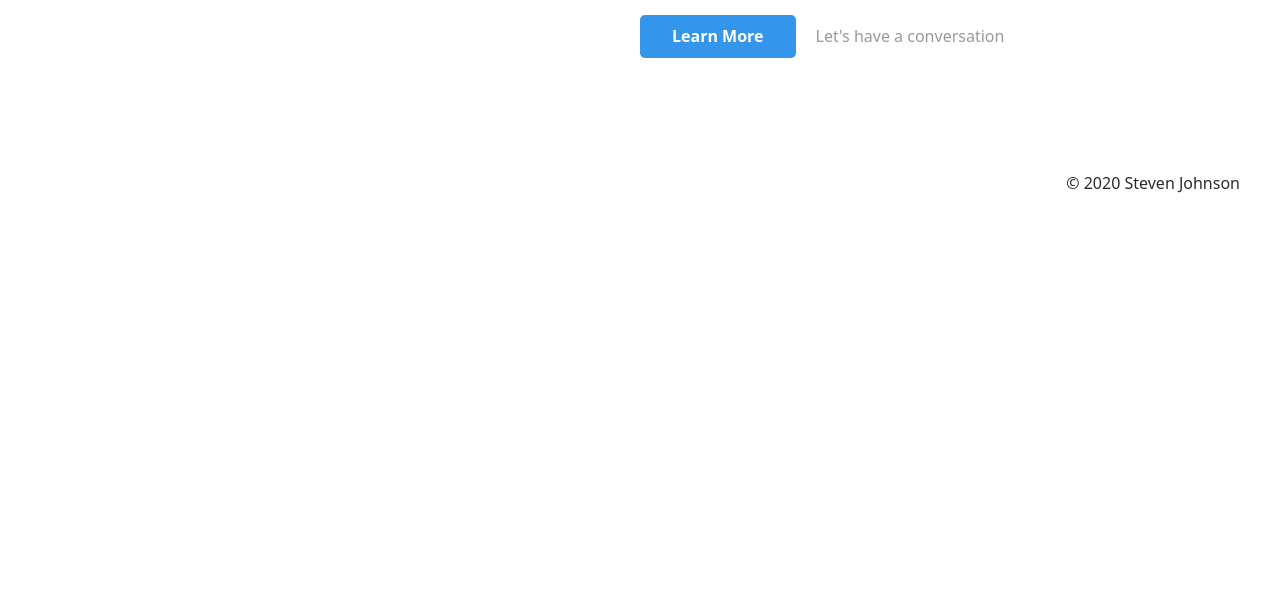
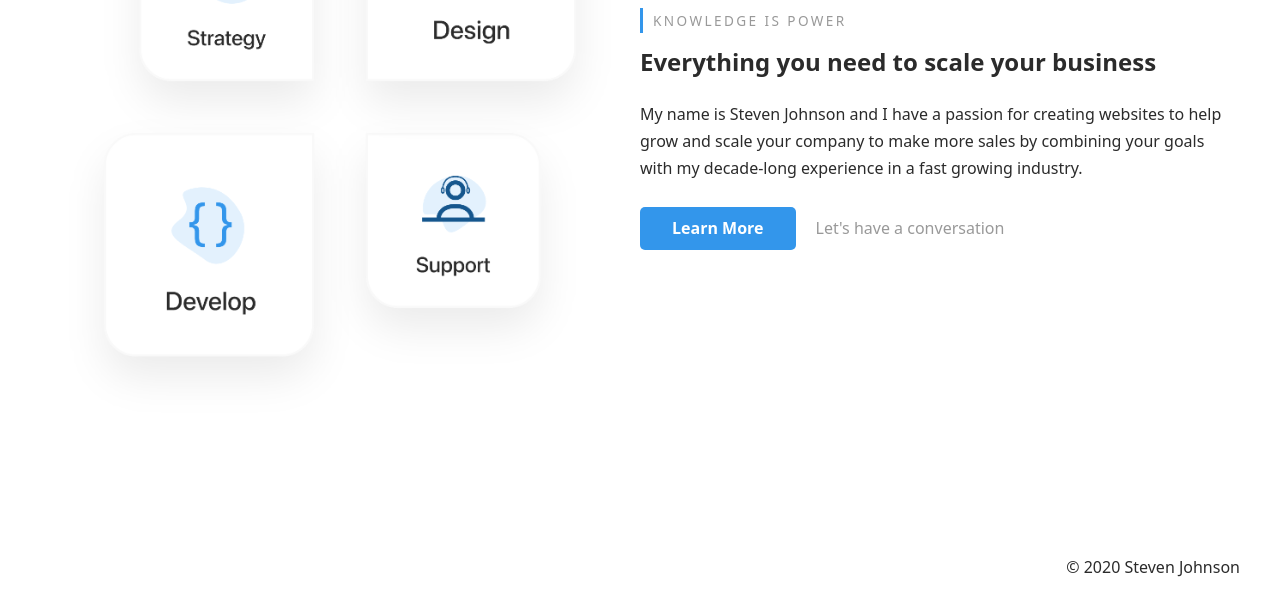
Before and after one commit to TechJohnson/techjohnson-2021, a Gatsby site: page / in a window 1280 px wide. Shown: the part 1103-1695 px from the top of the page. Before the commit the page ends 1311 px from the top, so only its background shows below. Built offline with nearby package versions, Linux system fonts and the light colour scheme; Gatsby itself is replaced by a stand-in of ours.

Commit message:
Homepage service section

```diff
--- a/src/components/power.js
+++ b/src/components/power.js
@@ -7,9 +7,17 @@ import BlueBtn from "./blueBtn"
 const Power = () => {
     const data = useStaticQuery(graphql`
     query {
-        digiapps: file(absolutePath: { regex: "/digiapps-logo.png/" }) {
+        powerlarge: file(absolutePath: { regex: "/power-img.png/" }) {
             childImageSharp {
-                fixed(height: 75) {
+                fluid(maxWidth: 1000, quality: 100) {
+                ...GatsbyImageSharpFluid
+                ...GatsbyImageSharpFluidLimitPresentationSize
+                }
+            }
+        }
+        powersmall: file(absolutePath: { regex: "/power-img.png/" }) {
+            childImageSharp {
+                fixed(width: 320, quality: 100) {
                 ...GatsbyImageSharpFixed
                 }
             }
@@ -33,7 +41,7 @@ const Power = () => {
                             <div className="column" style={{
                                 width: '50%'
                             }}>
-                                <Img fixed={data.digiapps.childImageSharp.fixed} style={{ padding: 0, margin: 0 }} />
+                                <Img fluid={data.powerlarge.childImageSharp.fluid} style={{ padding: 0, margin: 0 }} />
                             </div>
                             <div className="column" style={{
                                 width: '50%'
@@ -59,7 +67,7 @@ const Power = () => {
                             alignItems: 'center'
                         }}>
                             <div className="column">
-                                <Img fixed={data.digiapps.childImageSharp.fixed} style={{ padding: 0, margin: 0 }} />
+                                <Img fixed={data.powersmall.childImageSharp.fixed} style={{ padding: 0, margin: 0 }} />
                             </div>
                             <div className="column">
                                 <h3>Knowledge is power</h3>
```
Also changed, not shown: content/assets/power-img.png (added).
